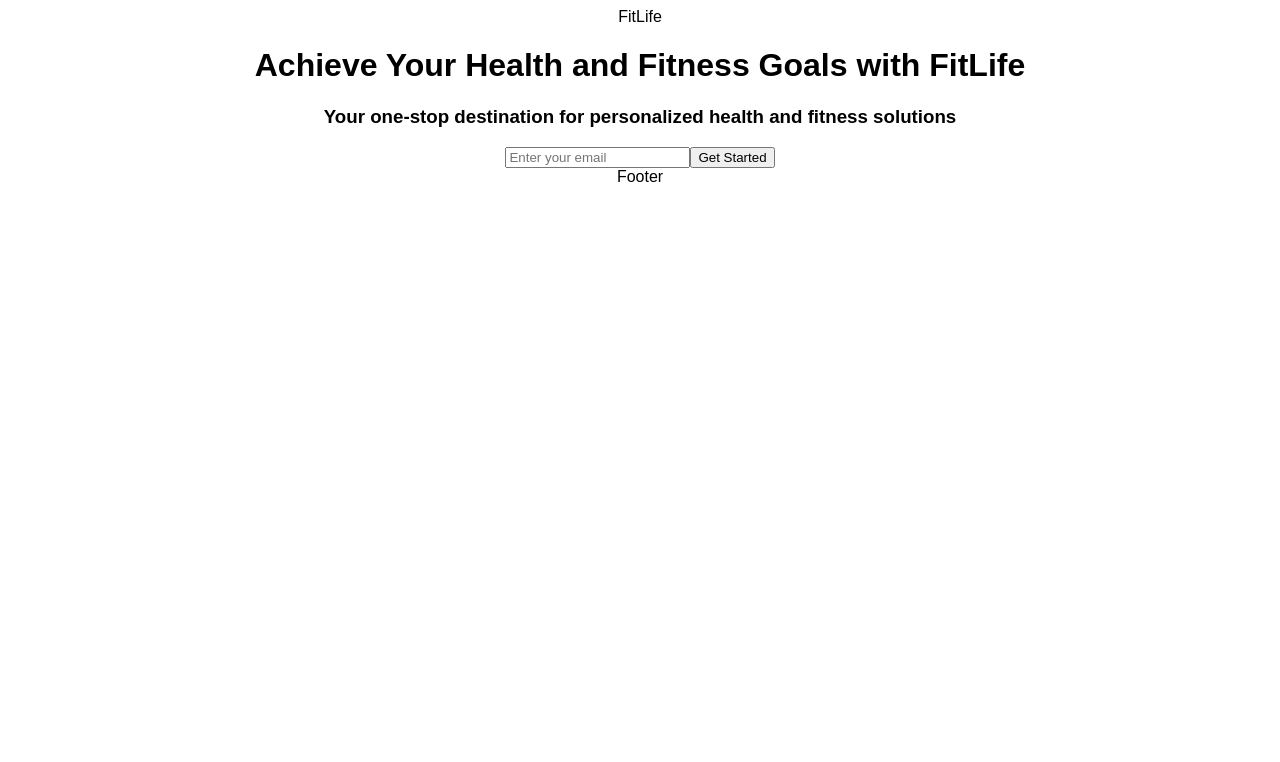
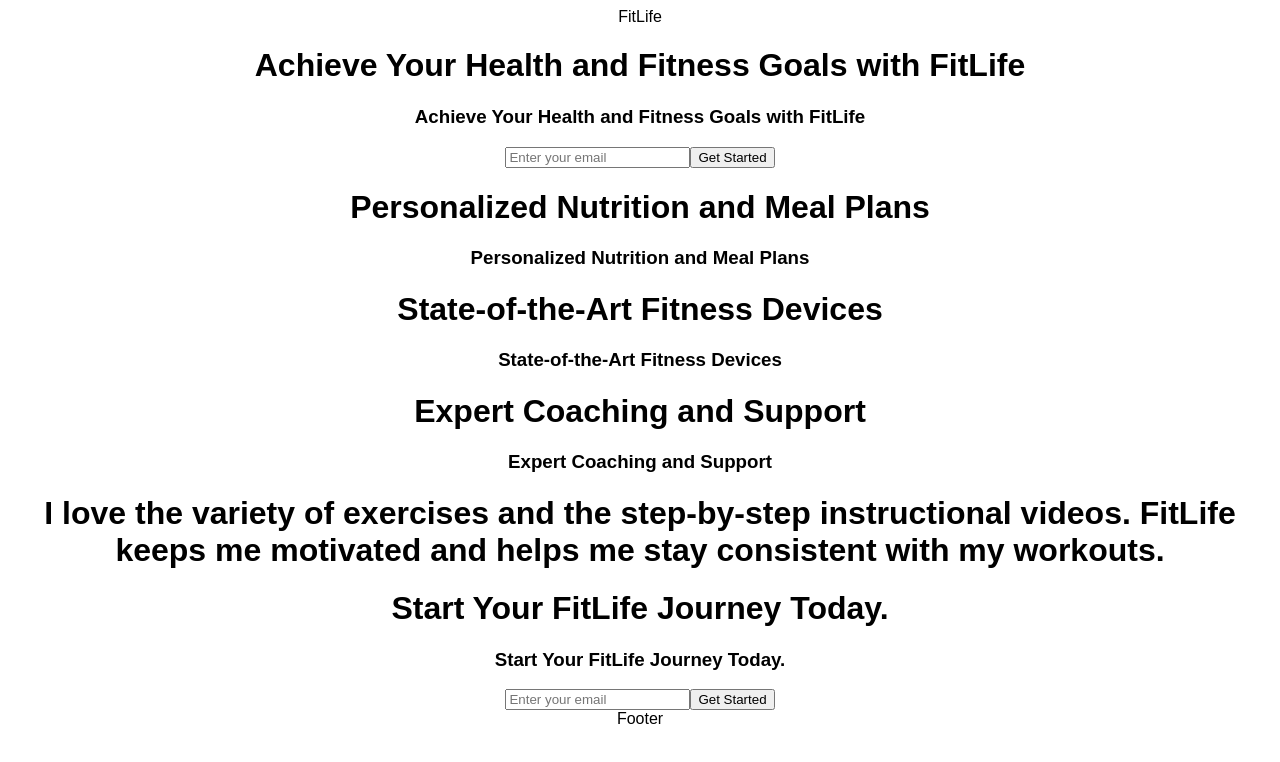
Before and after one commit to kalburgimanjunath/FitLife, a React (Create React App) app: page / in a window 1280 px wide. Shown: the top 762 px of the page. Built offline with nearby package versions, Linux system fonts and the light colour scheme.

Commit message:
Update App.js and hero.js

```diff
--- a/src/App.js
+++ b/src/App.js
@@ -10,6 +10,25 @@ export default function App() {
       >
         <Subscribe />
       </Hero>
+      <Hero
+        title="Personalized Nutrition and Meal Plans"
+        subtitle="Our comprehensive nutrition plan includes personalized meal recommendations and dietary guidelines tailored to your specific goals and preferences. Say goodbye to generic diets and hello to a plan that works for you."
+      />
+      <Hero
+        title="State-of-the-Art Fitness Devices"
+        subtitle="Enhance your fitness journey with our state-of-the-art devices designed to track your progress, increase productivity, and keep detailed records. Stay motivated and stay on track towards your goals."
+      />
+      <Hero
+        title="Expert Coaching and Support"
+        subtitle="Receive personalized one-to-one coaching sessions with experienced fitness professionals who will offer guidance and support throughout your fitness journey. Get the expertise you need to succeed."
+      />
+      <Hero title="I love the variety of exercises and the step-by-step instructional videos. FitLife keeps me motivated and helps me stay consistent with my workouts." />
+      <Hero
+        title="Start Your FitLife Journey Today."
+        subtitle="“Joining FitLife was the best decision I made for my health. The personalized meal plans and the state-of-the-art devices have helped me achieve my fitness goals.” - Scarlett Wright"
+      >
+        <Subscribe />
+      </Hero>
       <Footer />
     </div>
   );
--- a/src/components/hero.js
+++ b/src/components/hero.js
@@ -1,9 +1,9 @@
 export default function Hero({ title, subtitle, children }) {
   return (
     <div>
-      <h1>{title}</h1>
-      <h3>{subtitle}</h3>
-      {children}
+      <h1>{title && title}</h1>
+      <h3>{subtitle && title}</h3>
+      {children && children}
     </div>
   );
 }
```
